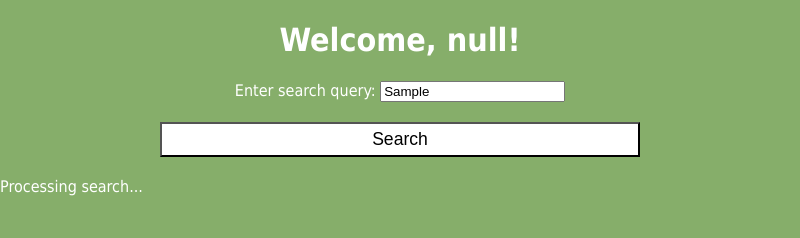
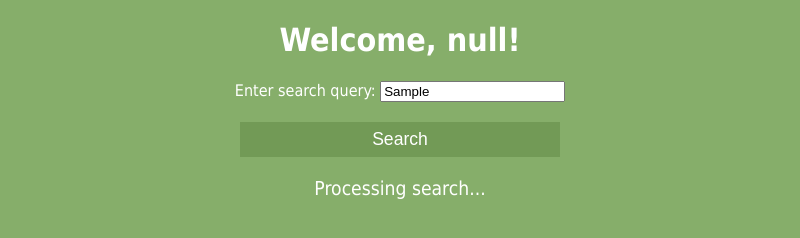
Before and after one commit to lucashunter050/splunk_assessment, an Electron app: page dashboard.html in a window 800 px wide. Both pictures are taken after typing "Sample" into the empty fields and a click on the input "Search". Drawn offline with Linux system fonts and the light colour scheme.

Commit message:
UI Changes

```diff
--- a/dashboard.css
+++ b/dashboard.css
@@ -30,12 +30,18 @@ label {
 
 input[type="submit"] {
   display: block;
-  width: 60%;
+  width: 40%;
   margin: 1em auto;
   height: 2em;
   font-size: 1.1rem;
-  background-color: white;
-  color: black;
+  color: white;
+  background-color: rgb(114, 154, 86);
+  border: none;
+}
+
+input[type="submit"]:hover {
+  cursor: pointer;
+  background-color: rgb(94, 134, 66);
 }
 
 input[type="text"] {
@@ -43,11 +49,7 @@ input[type="text"] {
   padding: 10px;
   margin-bottom: 10px;
   box-sizing: border-box;
-}
-
-input[type="submit"]:hover {
-  cursor: pointer;
-  background-color: lightgray;
+  border: none;
 }
 
 .noResults {
@@ -58,3 +60,8 @@ input[type="submit"]:hover {
 .loginResult {
   text-align: center;
 }
+
+.processing {
+  text-align: center;
+  font-size: larger;
+}
--- a/dashboard.js
+++ b/dashboard.js
@@ -3,7 +3,7 @@ document.getElementById('greeting').textContent = `Welcome, ${sessionStorage.get
 document.getElementById('splunkSearch').addEventListener('submit', async function(event) {
   event.preventDefault();
   let container = document.getElementById('output');
-  container.className = '';
+  container.className = 'processing';
   container.innerHTML = "Processing search...";
   const searchTerms = 'search ' + document.getElementById('searchQuery').value;
   const apiBaseURL = `https://${sessionStorage.getItem('host')}:${sessionStorage.getItem('port')}`;
@@ -84,6 +84,7 @@ async function displayResults(xmlResponse) {
   console.log('results gotten: ', results);
 
   let container = document.getElementById('output');
+  container.className = '';
   container.innerHTML = "";
 
   // if no results, print that
--- a/forge.config.js
+++ b/forge.config.js
@@ -1,6 +1,7 @@
 module.exports = {
   packagerConfig: {
     asar: true,
+    icon: 'icon'
   },
   rebuildConfig: {},
   makers: [
```
